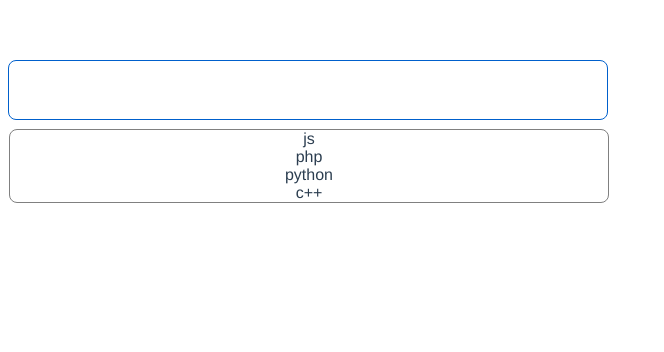
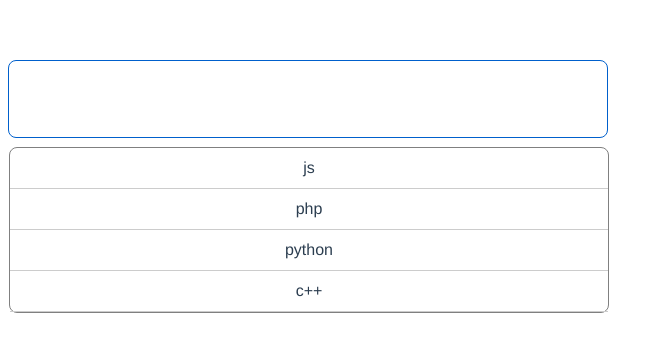
Before and after one commit to return75/vue-tiny-select, a Vue app: page / in a window 1280 px wide. Both pictures are taken after a click on the element 308 px from the left and 90 px from the top of the page. Shown: the top 352 px of the page, without its empty margins (0-664 px from the left). Built offline with nearby package versions, Linux system fonts and the light colour scheme.

Commit message:
add: add some styles

```diff
--- a/src/components/VueTinySelect.vue
+++ b/src/components/VueTinySelect.vue
@@ -1,10 +1,18 @@
 <template>
   <div style="width: 600px">
     <div class="vue-tiny-select" @click="toggleMenu" tabindex="0" @focusout="hideMenu">
+      <div class="vue-tiny-selected-container">
+        <template v-for="item in selected">
+          <div :key="item.value" class="vue-tiny-selected">
+            <span>{{item.label}}</span>
+            <span></span>
+          </div>
+        </template>
+      </div>
       <div class="vue-tiny-options" ref="options">
-          <div v-for="(option) in options" :key="option.value">
-            {{option.label}}
-          </div>
+          <template v-for="(option) in options" >
+            <div :key="option.value" class="vue-tiny-option" @click="selectItem(option)"> {{option.label}}</div>
+          </template>
       </div>
     </div>
   </div>
@@ -60,6 +68,11 @@ export default {
         return
       }
       this.hideMenu()
+    },
+    selectItem(item) {
+      if(this.selected.findIndex(i => i.value === item.value) === -1) {
+        this.selected.push(item)
+      }
     }
   }
 }
@@ -77,6 +90,13 @@ export default {
 .vue-tiny-select:focus {
   border: 1px solid #0060cc;
 }
+.vue-tiny-selected-container {
+  display: flex;
+  gap: .5rem;
+  padding: .5rem;
+  min-height: 60px;
+  align-items: baseline;
+}
 .vue-tiny-options {
   border: 1px solid gray;
   border-radius: .5rem;
@@ -87,4 +107,23 @@ export default {
   display: none;
   width: 100%;
 }
+.vue-tiny-option {
+  display: flex;
+  align-items: center;
+  justify-content: center;
+  min-height: 40px;
+  border-bottom: 1px solid #cccccc;
+}
+.vue-tiny-option:hover {
+  background: #f4f2f2;
+}
+.vue-tiny-selected {
+  background: #0187bb;
+  color: white;
+  padding: 2px 6px;
+  border-radius: 5px;
+  display: flex;
+  min-height: 30px;
+  align-items: center;
+}
 </style>
```
